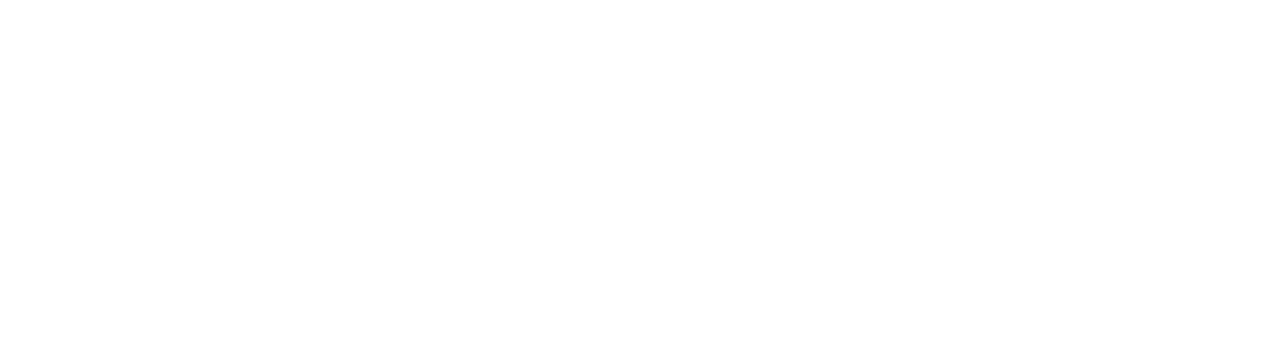
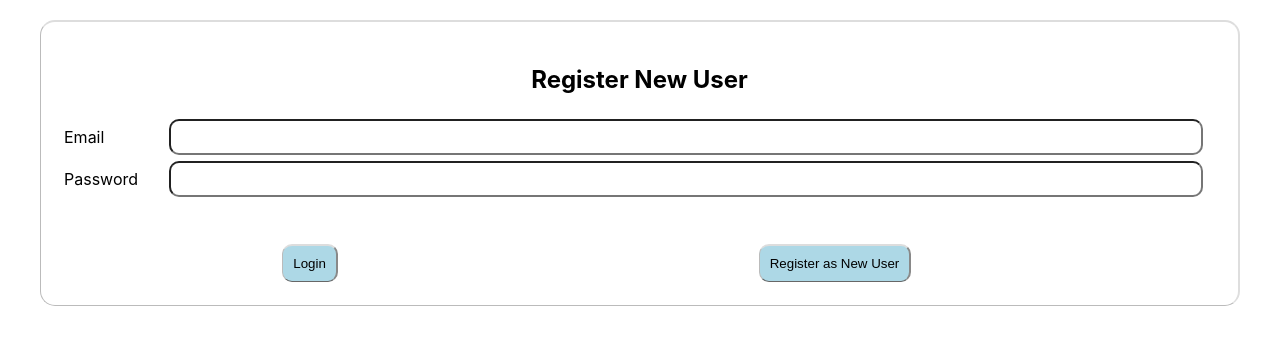
Before and after one commit to Omar456398/testForJob20231028, a React (Create React App) app: page / in a window 1280 px wide. Before the commit this address led to /register. Shown: the top 344 px of the page. Built offline with nearby package versions, Linux system fonts and the light colour scheme.

Commit message:
implement login and signup

```diff
--- a/src/App.css
+++ b/src/App.css
@@ -4,7 +4,7 @@
   padding: 20px;
   border-radius: 10px;
   border-width: 2px 2px 1px 1px;
-  border-color: #ddd #ddd #bbb #bbb;
+  border-color: #ddd hsl(0, 0%, 87%) #bbb #bbb;
   border-style: solid;
 }
 .flex1 {
@@ -17,7 +17,7 @@
   cursor: pointer;
   user-select: none;
 }
-.dragger{
+.dragger {
   margin-right: 20px;
   font-size: 16px;
   cursor: move;
@@ -26,14 +26,33 @@
 .dragged-over {
   border-color: aquamarine;
 }
-.add_task_container{
+.add_task_container {
   display: flex;
   margin: 20px 40px;
 }
 .add_task_input,
-.edit_task_input{
+.edit_task_input,
+.register-input {
   width: calc(100% - 20px);
   height: 90%;
+  min-height: 30px;
+  border-radius: 10px;
+}
+.register-label {
+  white-space: nowrap;
+  width: 1px;
+}
+.register-table {
+  width: calc(100% - 80px);
+  margin: 20px 40px;
+  border-radius: 15px;
+  border-width: 2px 2px 1px 1px;
+  border-color: #ddd hsl(0, 0%, 87%) #bbb #bbb;
+  border-style: solid;
+  padding: 20px;
+}
+.register-table tr {
+  height: 40px;
 }
 .task-name {
   position: relative;
@@ -48,10 +67,11 @@
   padding: 10px;
   opacity: 0.5;
   border-radius: 6px;
-  content: 'double click, input text, and then press enter to edit';
+  content: "double click, input text, and then press enter to edit";
 }
 
-.add_task {
+.add_task,
+.create_user {
   padding: 10px;
   background-color: lightblue;
   border-radius: 10px;
@@ -59,3 +79,40 @@
   border-color: #ddd #ddd #bbb #bbb;
   cursor: pointer;
 }
+.logged_in {
+  padding: 20px 40px;
+  box-shadow: -0px -10px 10px 10px black;
+  position: fixed;
+  min-width: 767px;
+  width: calc(100% - 80px);
+  left: 0px;
+  top: 0px;
+}
+.logged_in_placeholder {
+  height: 60px;
+}
+.main_app {
+  min-width: 767px;
+}
+.log_out {
+  margin-top: -10px;
+  padding: 10px;
+  background-color: lightcoral;
+  border-radius: 10px;
+  border-width: 2px 2px 1px 1px;
+  border-color: #ddd #ddd #bbb #bbb;
+  cursor: pointer;
+  float: right;
+}
+
+@media screen and (max-width: 766px) {
+  .register-table td {
+    display: block;
+    text-align: center;
+  }
+
+  .register-label {
+    font-weight: 700;
+    width: 100%;
+  }
+}
--- a/src/components/AppMain.js
+++ b/src/components/AppMain.js
@@ -6,34 +6,40 @@
 
 function AppMain() {
   const [tasks, setTasks] = useState([]);
-  const [userId, setUserId] = useState(0);
+  const [userData, setUserData] = useState({});
   const [accessToken, setAccessToken] = useState("");
   const [reloadToggle, setReloadToggle] = useState(false);
   const [newTask, setNewTask] = useState("");
+  const [isShowLogin, setIsShowLogin] = useState(false);
+  const [loginData, setLoginData] = useState({});
   const dragItem = useRef();
   const dragOverItem = useRef();
   const history = useHistory();
 
   useEffect(() => {
+    let continueLoading = true;
     try {
       if (!localStorage.getItem("accessToken")) {
         throw new Error("");
       }
       const decoded = jwtDecode(localStorage.getItem("accessToken"));
-      if (decoded.exp >= new Date().getTime) {
+      if (decoded.exp * 1000 <= new Date().getTime()) {
         throw new Error("");
       }
-      setUserId(decoded.sub);
+      setUserData(decoded);
       setAccessToken(localStorage.getItem("accessToken"));
+      setIsShowLogin(false);
     } catch (_) {
-      history.replace("/register");
-      return () => {};
+      setIsShowLogin(true);
+      continueLoading = false;
     }
-    if (accessToken) {
+    if (continueLoading) {
       (async () => {
         try {
           const resp = await fetch("http://localhost:3001/tasks", {
-            headers: { Authorization: `Bearer ${accessToken}` },
+            headers: {
+              Authorization: `Bearer ${localStorage.getItem("accessToken")}`,
+            },
           });
           const respJSON = await resp.json();
           if (
@@ -48,7 +54,8 @@
       })();
     }
     return () => {};
-  }, [reloadToggle, history, accessToken]);
+    // eslint-disable-next-line react-hooks/exhaustive-deps
+  }, [reloadToggle]);
 
   const reload = () => {
     setReloadToggle((prev) => !prev);
@@ -63,11 +70,14 @@
       name: newTask,
       isCompleted: false,
       id: uuidv4(),
-      userId
+      userId: userData.sub,
     };
     fetch("http://localhost:3001/tasks", {
       method: "POST",
-      headers: { "Content-Type": "application/json", Authorization: `Bearer ${accessToken}` },
+      headers: {
+        "Content-Type": "application/json",
+        Authorization: `Bearer ${accessToken}`,
+      },
       body: JSON.stringify(dataToAdd),
     })
       .then(() => {
@@ -115,7 +125,10 @@
         newDragItemOrder += increment;
         fetch(`http://localhost:3001/tasks/${currentDragItem}`, {
           method: "PATCH",
-          headers: { "Content-Type": "application/json", Authorization: `Bearer ${accessToken}` },
+          headers: {
+            "Content-Type": "application/json",
+            Authorization: `Bearer ${accessToken}`,
+          },
           body: JSON.stringify({ order: newDragItemOrder }),
         })
           .then(() => {
@@ -127,8 +140,105 @@
     dragOverItem.current = undefined;
     dragItem.current = undefined;
   };
-  return (
-    <>
+
+  const setLoginValue = ({ target: { name, value } }) => {
+    setLoginData((prev) => ({ ...prev, [name]: value }));
+  };
+
+  const login = async () => {
+    const loginResp = await fetch("http://localhost:3001/login", {
+      method: "POST",
+      headers: { "Content-Type": "application/json" },
+      body: JSON.stringify(loginData),
+    });
+    const loginRespJSON = await loginResp.json();
+    localStorage.setItem("accessToken", loginRespJSON.accessToken);
+    reload();
+  };
+
+  return isShowLogin ? (
+    <form>
+      <table className="register-table">
+        <tr>
+          <td colSpan={3} style={{ textAlign: "center" }}>
+            <h2>Register New User</h2>
+          </td>
+        </tr>
+        <tr>
+          <td className="register-label">
+            <label for="email">Email&nbsp;&nbsp;&nbsp;&nbsp;&nbsp;&nbsp;</label>
+          </td>
+          <td colSpan={2}>
+            <input
+              type="email"
+              className="register-input"
+              required
+              name="email"
+              value={loginData.email || ""}
+              onChange={setLoginValue}
+            />
+          </td>
+        </tr>
+        <tr>
+          <td className="register-label">
+            <label for="password">
+              Password&nbsp;&nbsp;&nbsp;&nbsp;&nbsp;&nbsp;
+            </label>
+          </td>
+          <td colSpan={2}>
+            <input
+              className="register-input"
+              type="password"
+              required
+              name="password"
+              value={loginData.password || ""}
+              onChange={setLoginValue}
+            />
+          </td>
+        </tr>
+        <tr></tr>
+        <tr>
+          <td></td>
+          <td style={{ textAlign: "center" }}>
+            <input
+              className="create_user"
+              type="submit"
+              value="Login"
+              onClick={(e) => {
+                e.preventDefault();
+                login();
+              }}
+            />
+          </td>
+          <td style={{ textAlign: "center" }}>
+            <button
+              className="create_user"
+              onClick={(e) => {
+                history.replace("/register");
+              }}
+            >
+              Register as New User
+            </button>
+          </td>
+        </tr>
+      </table>
+    </form>
+  ) : (
+    <div className="main_app">
+    <div className="logged_in_placeholder"></div>
+      <div className="logged_in">
+        {" "}
+        logged in as: {userData.email}{" "}
+        <button
+          onClick={() => {
+            localStorage.removeItem("accessToken");
+            reload();
+          }}
+          className="log_out"
+        >
+          Log out
+        </button>{" "}
+      </div>
       <form>
         <div className="add_task_container">
           <div className="flex1">
@@ -168,7 +278,7 @@
           />
         );
       })}
-    </>
+    </div>
   );
 }
 
--- a/src/components/Register.js
+++ b/src/components/Register.js
@@ -3,24 +3,23 @@
 import { useHistory } from "react-router-dom";
 
 function Register() {
-  const history = useHistory()
-  const [email, setEmail] = useState('')
-  const [password, setPassword] = useState('')
-  const [firstName, setFirstName] = useState('')
-  const [lastName, setLastName] = useState('')
+  const history = useHistory();
+  const [email, setEmail] = useState("");
+  const [password, setPassword] = useState("");
 
-  const login = () => {
-    fetch("http://localhost:3001/register", {
+  const register = () => {
+    return fetch("http://localhost:3001/register", {
       method: "POST",
       headers: { "Content-Type": "application/json" },
       body: JSON.stringify({
         email,
         password,
-        firstName,
-        lastName
       }),
     });
+  };
 
+  const setValueByStateFunc = ({target: {value}}, stateFunc) => {
+    stateFunc(value)
   }
 
   useEffect(() => {
@@ -29,15 +28,48 @@
         throw new Error("");
       }
       const decoded = jwtDecode(localStorage.getItem("accessToken"));
-      if (decoded.exp >= new Date().getTime) {
+      if (decoded.exp * 1000 <= new Date().getTime()) {
         throw new Error("");
       }
-      history.replace('/')
+     history.replace('/')
     } catch (_) {
-      return () => {};
+
     }
-  }, [history]);
-  return <></>;
+  // eslint-disable-next-line react-hooks/exhaustive-deps
+  }, []);
+  return (
+    <form>
+      <table className="register-table">
+        <tr>
+          <td colSpan={2} style={{textAlign: 'center'}}><h2>Register New User</h2></td>
+        </tr>
+        <tr>
+          <td className="register-label">
+            <label for="email">Email&nbsp;&nbsp;&nbsp;&nbsp;&nbsp;&nbsp;</label>
+          </td>
+          <td>
+            <input type="email" className="register-input" required name="email" value={email} onChange={(e)=> setValueByStateFunc(e,setEmail)} />
+          </td>
+        </tr>
+        <tr>
+          <td className="register-label">
+            <label for="password">Password&nbsp;&nbsp;&nbsp;&nbsp;&nbsp;&nbsp;</label>
+          </td>
+          <td>
+            <input className="register-input" type="password" required name="password" value={password} onChange={(e)=> setValueByStateFunc(e,setPassword)} />
+          </td>
+        </tr>
+        <tr>
+        </tr>
+        <tr> <td colSpan={2} style={{textAlign: 'center'}}>
+          <input className="create_user" type="submit" value="Create User" onClick={(e) => {
+            e.preventDefault()
+            register().then(history.replace('/'))
+          }} />
+        </td></tr>
+      </table>
+    </form>
+  );
 }
 
 export default Register;
```
